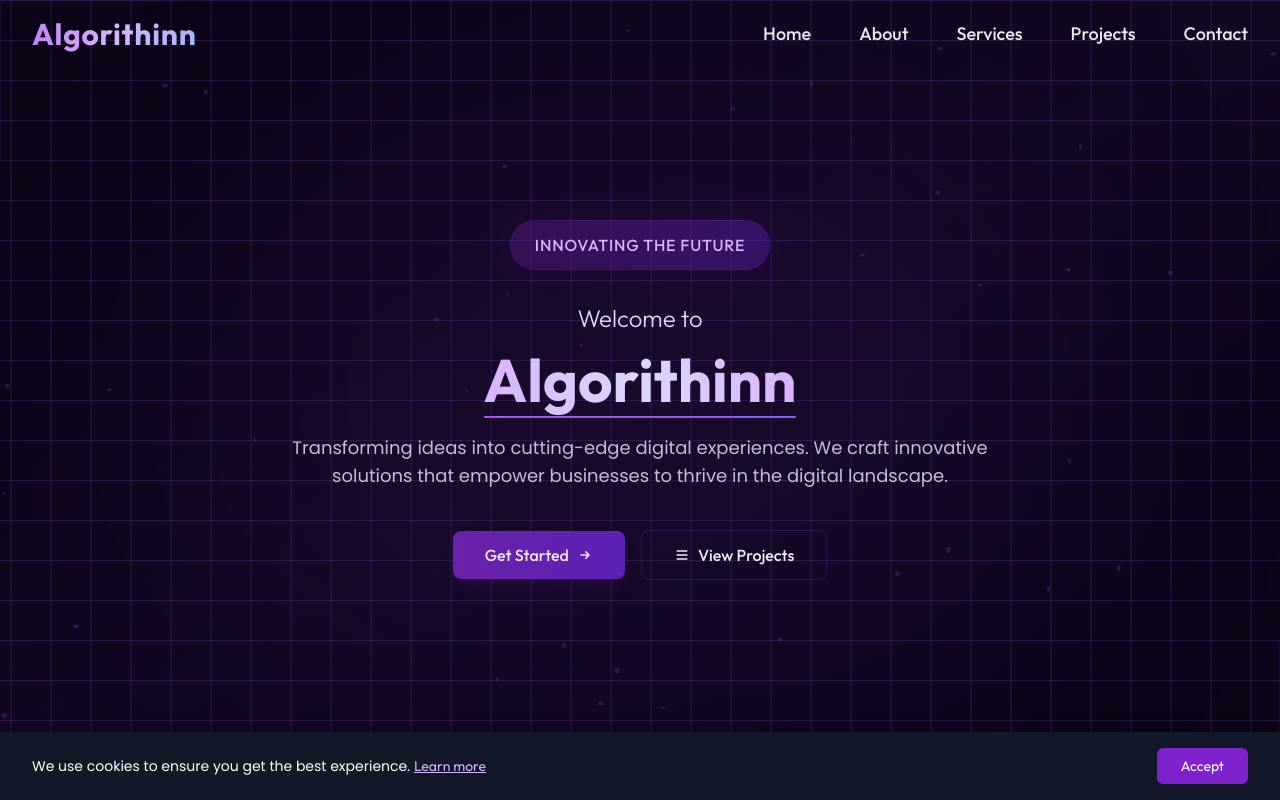
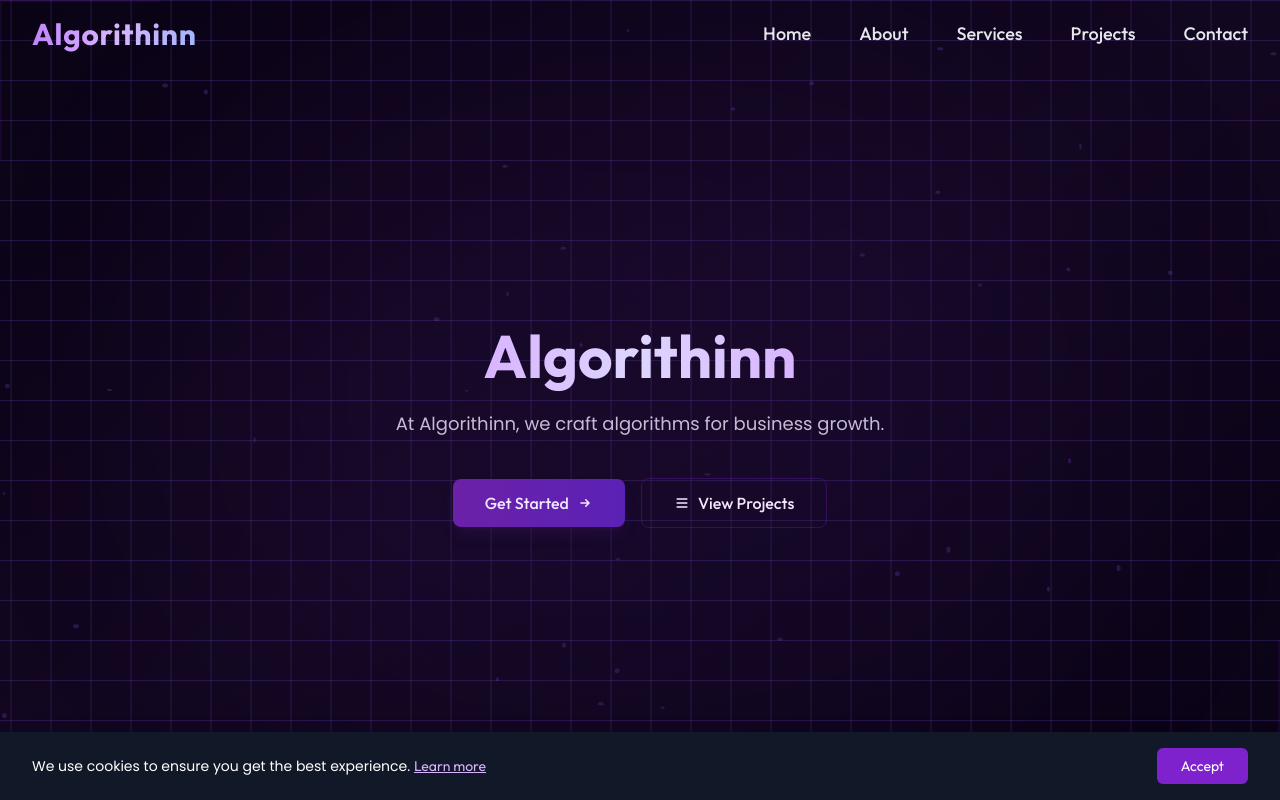
Before and after one commit to razique20/codesouq, a Next.js app: page / in a window 1280 px wide. Shown: the top 800 px of the page. Built offline with nearby package versions, Linux system fonts and the light colour scheme; a web font is replaced by a local one.

Commit message:
added contact page

```diff
--- a/src/components/HeroSection.jsx
+++ b/src/components/HeroSection.jsx
@@ -203,11 +203,11 @@ const HeroSection = () => {
           transition={{ duration: 0.8 }}
         >
           <div className="absolute -inset-3 bg-purple-900 rounded-full blur-lg opacity-10 animate-pulse-slow"></div>
-          <div className="relative bg-gradient-to-r from-purple-900/40 to-violet-800/40 border border-purple-700/20 rounded-full px-4 py-2 md:px-6 md:py-3">
+          {/* <div className="relative bg-gradient-to-r from-purple-900/40 to-violet-800/40 border border-purple-700/20 rounded-full px-4 py-2 md:px-6 md:py-3">
             <span className="text-purple-300 text-xs sm:text-sm md:text-base font-medium tracking-wider">
-              INNOVATING THE FUTURE
+             Intelligence. Innovated.
             </span>
-          </div>
+          </div> */}
         </motion.div>
 
         <motion.h1
@@ -222,7 +222,7 @@ const HeroSection = () => {
             animate={{ opacity: 1 }}
             transition={{ delay: 0.4 }}
           >
-            Welcome to
+
           </motion.span>
           <motion.span
             className="relative inline-block mt-2 md:mt-4"
@@ -233,12 +233,12 @@ const HeroSection = () => {
             <span className="text-transparent bg-clip-text bg-gradient-to-r from-purple-300 via-violet-200 to-purple-300">
               Algorithinn
             </span>
-            <motion.span
+            {/* <motion.span
               className="absolute -bottom-1 md:-bottom-2 left-0 w-full h-0.5 bg-gradient-to-r from-purple-500 to-violet-500 rounded-full"
               initial={{ scaleX: 0 }}
               animate={{ scaleX: 1 }}
               transition={{ delay: 0.9, duration: 0.8 }}
-            />
+            /> */}
           </motion.span>
         </motion.h1>
 
@@ -248,7 +248,7 @@ const HeroSection = () => {
           animate={{ opacity: 1 }}
           transition={{ delay: 0.8 }}
         >
-          Transforming ideas into cutting-edge digital experiences. We craft innovative solutions that empower businesses to thrive in the digital landscape.
+          At Algorithinn, we craft algorithms for business growth.
         </motion.p>
 
         <motion.div
--- a/src/components/Navbar.jsx
+++ b/src/components/Navbar.jsx
@@ -1,7 +1,7 @@
 "use client";
-import React, { useState, useEffect } from "react";
+import Image from "next/image";
+import React, { useEffect, useState } from "react";
 import { FaBars, FaTimes } from "react-icons/fa";
-import Image from "next/image";
 
 const Navbar = () => {
   const [menuOpen, setMenuOpen] = useState(false);
@@ -70,7 +70,13 @@ const Navbar = () => {
           {["Home", "About", "Services", "Projects", "Contact"].map((item) => (
             <li key={item}>
               <a
-                href={item === "Home" ? "/" : `/#${item.toLowerCase()}`}
+                href={
+                  item === "Home"
+                    ? "/"
+                    : item === "Contact"
+                    ? "/contact"
+                    : `/#${item.toLowerCase()}`
+                }
                 className="text-gray-200 hover:text-purple-300 transition-all duration-300 font-medium text-lg relative group py-2"
               >
                 {item}
@@ -140,7 +146,13 @@ const Navbar = () => {
                 (item, index) => (
                   <li key={item} className="overflow-hidden">
                     <a
-                      href={item === "Home" ? "/" : `/#${item.toLowerCase()}`}
+                      href={
+                        item === "Home"
+                          ? "/"
+                          : item === "Contact"
+                          ? "/contact"
+                          : `/#${item.toLowerCase()}`
+                      }
                       onClick={toggleMenu}
                       className={`block text-xl font-medium text-gray-200 hover:text-purple-300 transition-all duration-300 py-3 px-6 rounded-xl ${
                         menuOpen
@@ -179,7 +191,9 @@ const Navbar = () => {
             <p className="text-gray-400 text-sm">
               © {new Date().getFullYear()} Algorithinn
             </p>
-            <p className="text-purple-400/60 text-xs mt-1">Innovating Tomorrow</p>
+            <p className="text-purple-400/60 text-xs mt-1">
+              Innovating Tomorrow
+            </p>
           </div>
         </div>
       </div>
```
